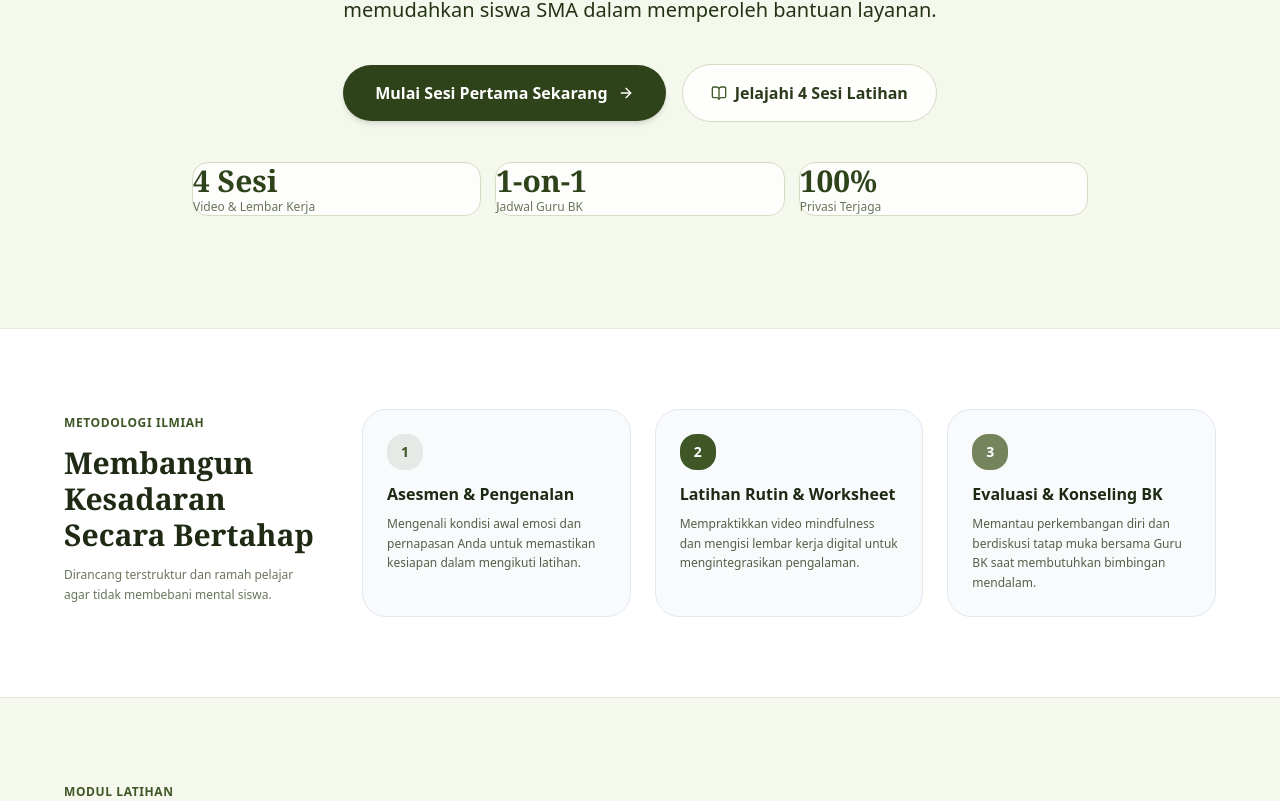
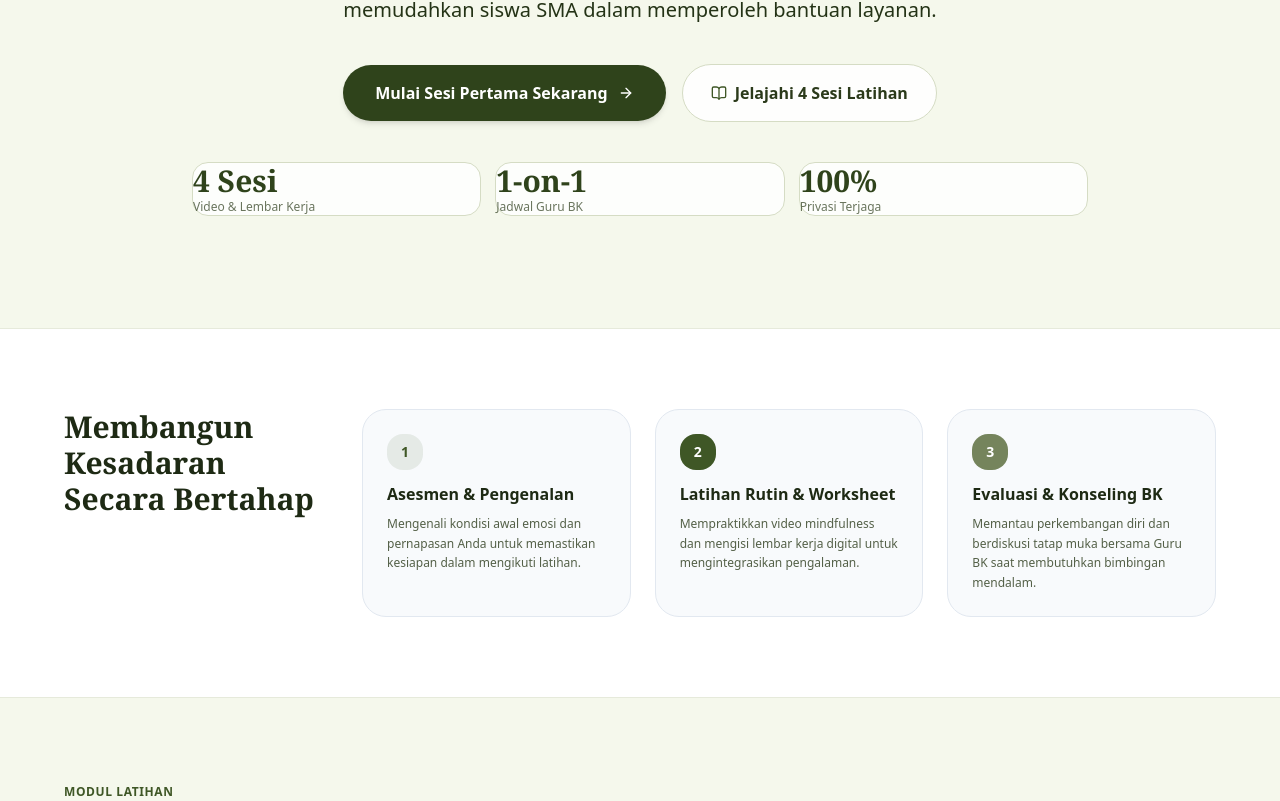
Before and after one commit to kamaludin192/mindfulness.apps, a Next.js app: page / in a window 1280 px wide. Shown: the part 455-1256 px from the top of the page. Built offline with nearby package versions, Linux system fonts and the light colour scheme.

Commit message:
style(landing): remove Metodologi Ilmiah badge and sub-description text

```diff
--- a/src/app/page.tsx
+++ b/src/app/page.tsx
@@ -83,13 +83,9 @@ export default function HomePage() {
           <div className="max-w-6xl mx-auto">
             <div className="grid md:grid-cols-4 gap-10 items-start">
               <div className="md:col-span-1 space-y-3">
-                <span className="text-xs font-bold uppercase tracking-wider text-[#3f5726]">Metodologi Ilmiah</span>
                 <h2 className="text-2xl md:text-3xl font-bold font-serif leading-snug text-[#1e2a14]">
                   Membangun Kesadaran Secara Bertahap
                 </h2>
-                <p className="text-xs text-[#2b3a1a]/70 leading-relaxed">
-                  Dirancang terstruktur dan ramah pelajar agar tidak membebani mental siswa.
-                </p>
               </div>
 
               <div className="md:col-span-3 grid md:grid-cols-3 gap-6">
```
